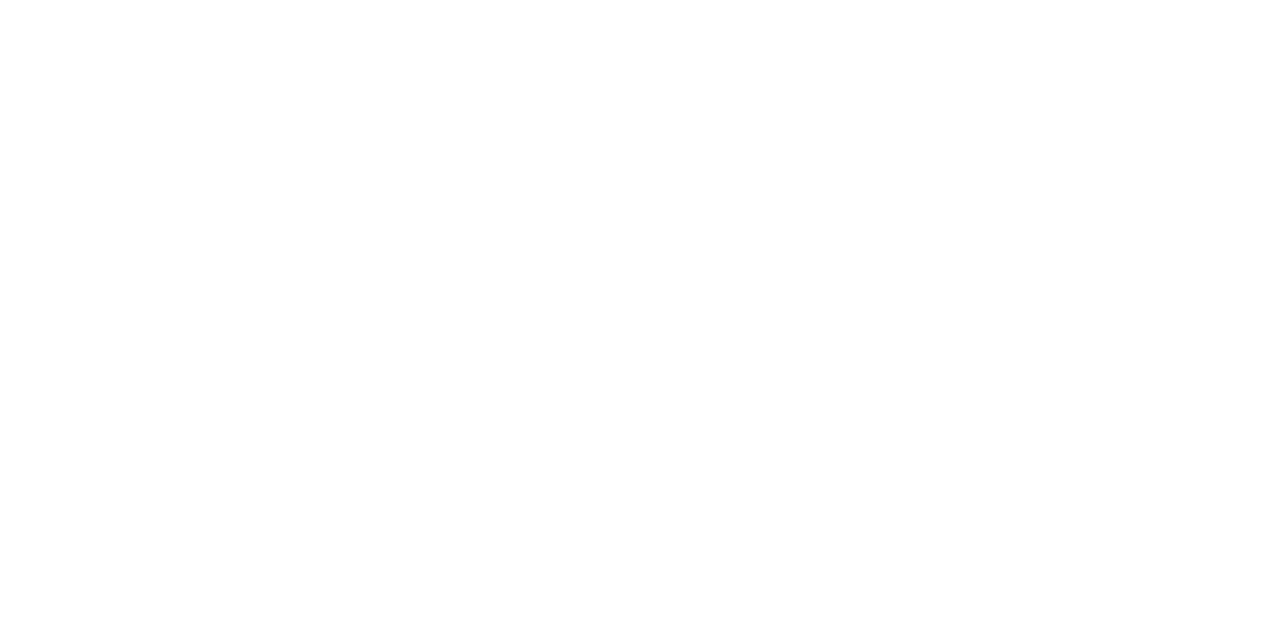
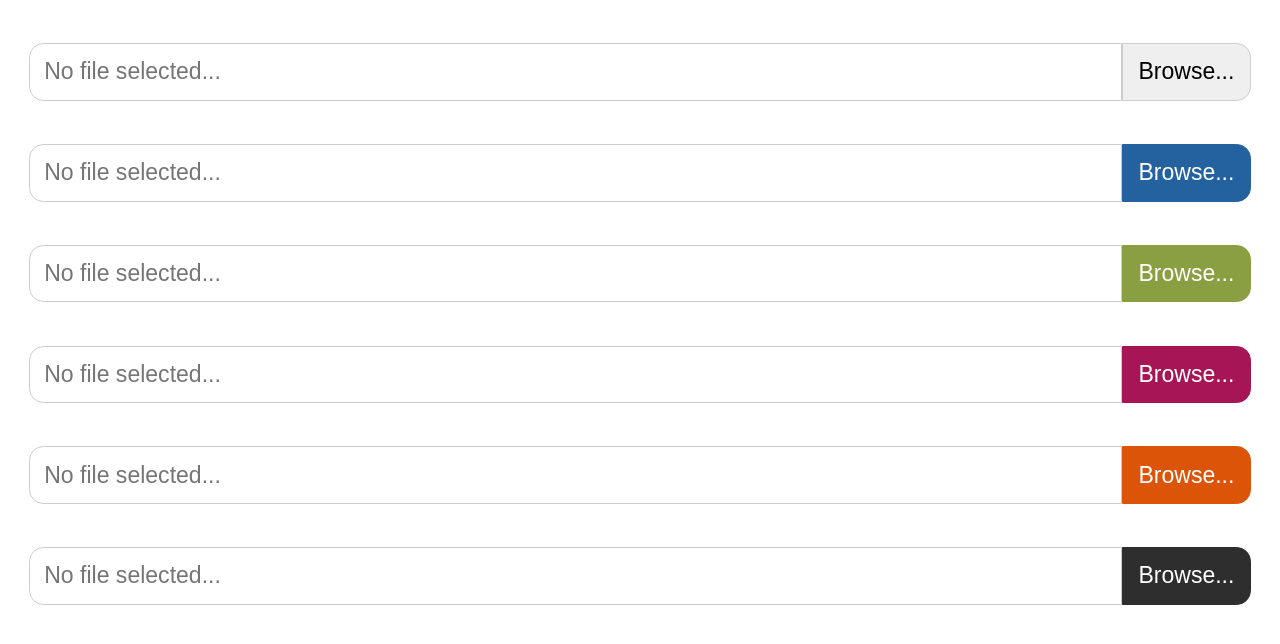
Before and after one commit to zhangjinyun/week01, a website: page src/index.html in a window 1280 px wide. Drawn offline with Linux system fonts and the light colour scheme.

Commit message:
样式完成

```diff
--- a/gulpfile.js
+++ b/gulpfile.js
@@ -2,7 +2,7 @@
  * @Author: zjy
  * @Date: 2018-11-05 08:51:52
  * @Last Modified by: zjy
- * @Last Modified time: 2018-11-05 09:15:29
+ * @Last Modified time: 2018-11-05 09:31:45
  */
 
 var gulp = require("gulp");
--- a/src/index.html
+++ b/src/index.html
@@ -11,7 +11,28 @@
 </head>
 
 <body>
-    <div class="wrap"></div>
+    <div class="wrap">
+        <div class="info">
+            <p>
+                <input type="text" placeholder="No file selected..."><button>Browse...</button>
+            </p>
+            <p>
+                <input type="text" placeholder="No file selected..."><button>Browse...</button>
+            </p>
+            <p>
+                <input type="text" placeholder="No file selected..."><button>Browse...</button>
+            </p>
+            <p>
+                <input type="text" placeholder="No file selected..."><button>Browse...</button>
+            </p>
+            <p>
+                <input type="text" placeholder="No file selected..."><button>Browse...</button>
+            </p>
+            <p>
+                <input type="text" placeholder="No file selected..."><button>Browse...</button>
+            </p>
+        </div>
+    </div>
 </body>
 
 </html>
--- a/src/scss/index.scss
+++ b/src/scss/index.scss
@@ -4,3 +4,69 @@
     width: 100%;
     height: 100%;
 }
+
+.info {
+    width: 100%;
+    height: 100%;
+    padding: pxTorem(30px) pxTorem(20px);
+    @include sizing;
+    p {
+        width: 100%;
+        height: pxTorem(40px);
+        @include box_flex;
+        margin-bottom: pxTorem(30px);
+        input {
+            @include flex;
+            border: 1px solid #ccc;
+            padding-left: pxTorem(10px);
+            @include sizing;
+            font-size: pxTorem(16px);
+            border-top-left-radius: pxTorem(10px);
+            border-bottom-left-radius: pxTorem(10px);
+        }
+        button {
+            width: pxTorem(90px);
+            font-size: pxTorem(16px);
+            border-top-right-radius: pxTorem(10px);
+            border-bottom-right-radius: pxTorem(10px);
+            border: none;
+            border: 1px solid #ccc;
+            outline: none;
+        }
+    }
+    p:nth-child(2) {
+        button {
+            background: #24629F;
+            border: 1px solid #24629F;
+            color: #fff;
+        }
+    }
+    p:nth-child(3) {
+        button {
+            background: #8A9F41;
+            border: 1px solid #8A9F41;
+            color: #fff;
+        }
+    }
+    p:nth-child(4) {
+        button {
+            background: #A61656;
+            border: 1px solid #A61656;
+            color: #fff;
+        }
+    }
+    p:nth-child(5) {
+        button {
+            background: #DC5407;
+            border: 1px solid #DC5407;
+            color: #fff;
+        }
+    }
+    p:nth-child(6) {
+        button {
+            background: #2E2E2E;
+            border: 1px solid #2E2E2E;
+            color: #fff;
+        }
+    }
+}
```
Also changed, not shown: src/css/index.css.
